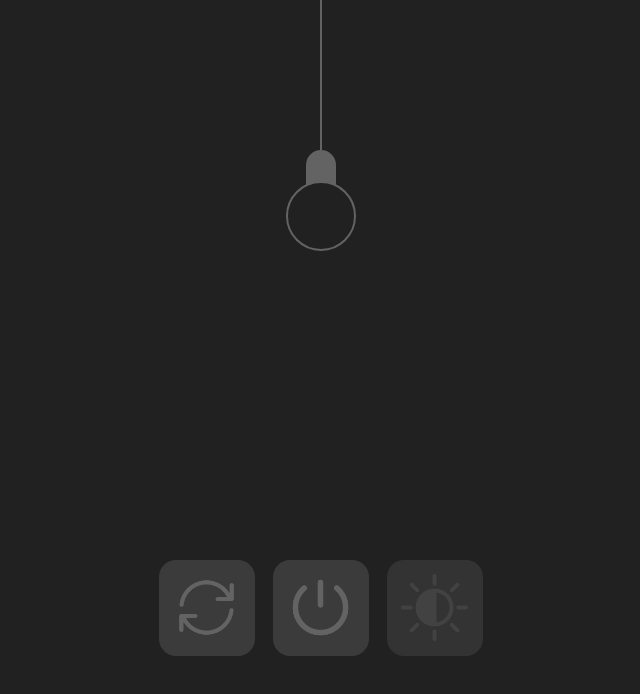
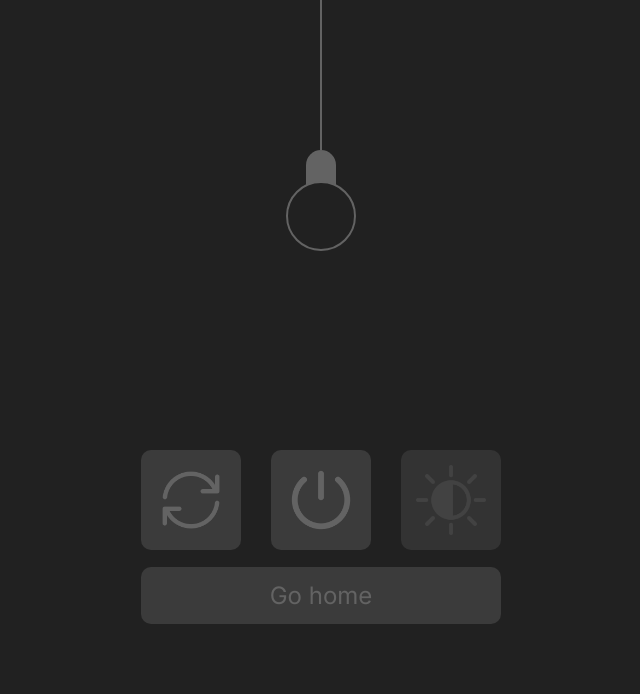
Before and after one commit to nicolas-chnu/JS05-dom-sweet-dom, a plain HTML site: page pages/lamp.html in a window 1280 px wide. Shown: the whole page, without its empty margins (319-959 px from the left). Drawn offline with Linux system fonts and the light colour scheme.

Commit message:
Add button to go home

```diff
--- a/pages/lamp.html
+++ b/pages/lamp.html
@@ -10,17 +10,22 @@
 </head>
 <body>
 <div class="container">
-    <div class="lamp">
-        <div class="lamp__wire"></div>
-        <div class="lamp__patron"></div>
-        <div class="lamp__bulb basic"></div>
-        <div class="lamp__light"></div>
+    <div class="lamp-container">
+        <div class="lamp">
+            <div class="lamp__wire"></div>
+            <div class="lamp__patron"></div>
+            <div class="lamp__bulb basic"></div>
+            <div class="lamp__light"></div>
+        </div>
     </div>
     <div class="lamp-buttons">
         <button class="toggle-lamp-type-btn"></button>
         <button class="toggle-lamp-power-btn"></button>
         <button class="set-lamp-brightness-btn"></button>
     </div>
+    <div class="go-home-container">
+        <a href="../index.html">Go home</a>
+    </div>
 </div>
 
 <script src="../lamp.js"></script>
--- a/sass/components/_buttons.scss
+++ b/sass/components/_buttons.scss
@@ -6,12 +6,11 @@ button {
   $pressed-color: a.$gray;
 
   padding: 20px;
-  border-radius: 17px;
+  border-radius: 10px;
   background-color: $not-pressed-color;
   border: none;
-  font-size: 24px;
-  font-weight: 500;
   opacity: 1;
+  color: a.$gray-light;
 
   &:hover {
     background-color: $pressed-color;
--- a/sass/components/_lamp.scss
+++ b/sass/components/_lamp.scss
@@ -62,8 +62,6 @@ $patron-h: 35px;
 .lamp {
   display: block;
   position: relative;
-  width: 100%;
-  height: 70vh;
 
   &__wire {
     display: block;
--- a/sass/pages/_home.scss
+++ b/sass/pages/_home.scss
@@ -14,7 +14,7 @@ $text-color: a.$white;
     width: 100%;
     text-align: center;
     font-size: 50px;
-    font-family: $text-color;
+    font-family: a.$main-font;
     color: $text-color;
   }
 }
--- a/sass/pages/_lamp.scss
+++ b/sass/pages/_lamp.scss
@@ -1,15 +1,27 @@
 @use '../base' as b;
+@use '../components' as comp;
+
+$buttons-padding: 70px;
+
+.lamp-container {
+  display: block;
+  width: 100%;
+  height: 450px;
+}
 
 .lamp-buttons {
+  $action-btn-side: 100px;
+
   display: flex;
   flex-direction: row;
-  justify-content: center;
-  gap: 18px;
+  justify-content: space-between;
   width: 100%;
-  height: 12vh;
+  height: $action-btn-side;
+  padding: 0 $buttons-padding;
 
   button {
-    width: 12vh;
+    height: $action-btn-side;
+    width: $action-btn-side;
     background-position: center;
     background-size: 70%;
     background-repeat: no-repeat;
@@ -27,3 +39,19 @@
     background-image: url("/media/brightness.png");
   }
 }
+
+.go-home-container {
+  margin-top: 17px;
+  display: flex;
+  align-items: center;
+  justify-content: center;
+  padding: 0 $buttons-padding;
+
+  a {
+    @extend button;
+    text-align: center;
+    font-size: 24px;
+    padding: 14px;
+    width: 100%;
+  }
+}
```
Also changed, not shown: css/main.css, 1 other file.
